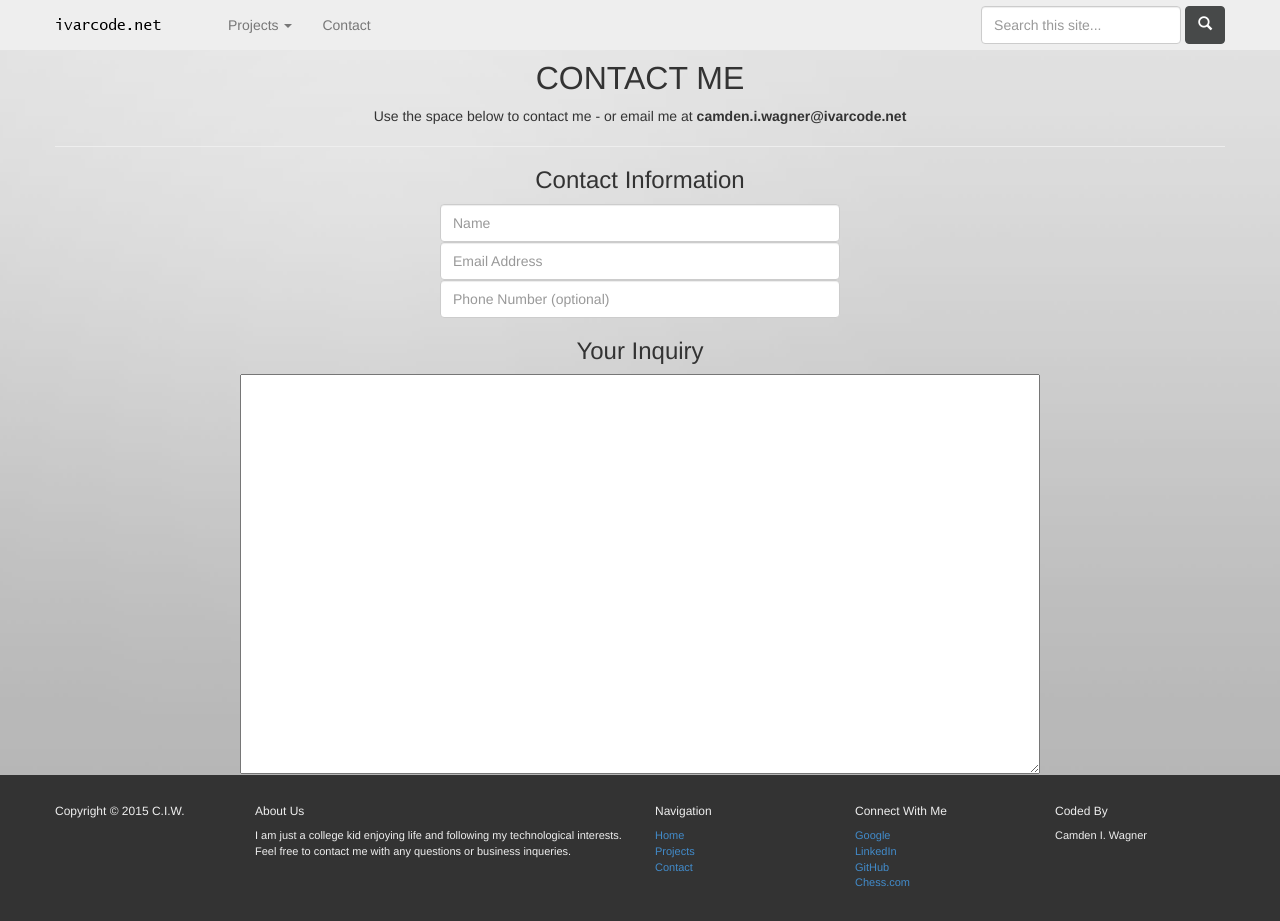
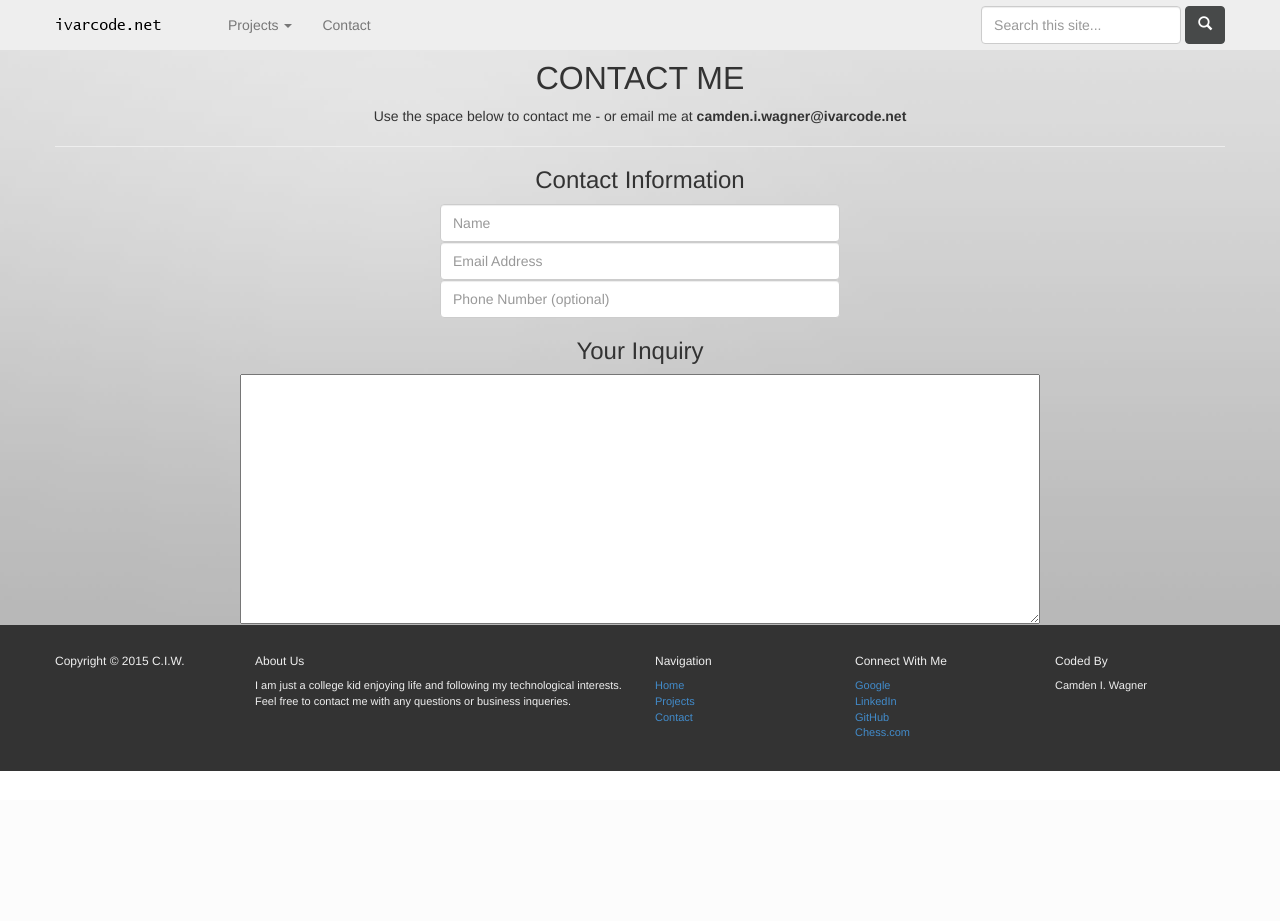
Before and after one commit to ivarcode/www, a PHP site: page /php/contact.php in a window 1280 px wide. After the commit the page ends 771 px from the top, so only its background shows below. Run offline with PHP 8.4, Linux system fonts and the light colour scheme; some libraries are stand-ins or nearby versions.

Commit message:
style.css inquiry form size edit

```diff
--- a/includes/css/styles.css
+++ b/includes/css/styles.css
@@ -58,7 +58,7 @@ ul.unstyled {
 }
 #contact_inquiry {
    width: 800px;
-   height: 400px;
+   height: 250px;
 }
 
 
```
